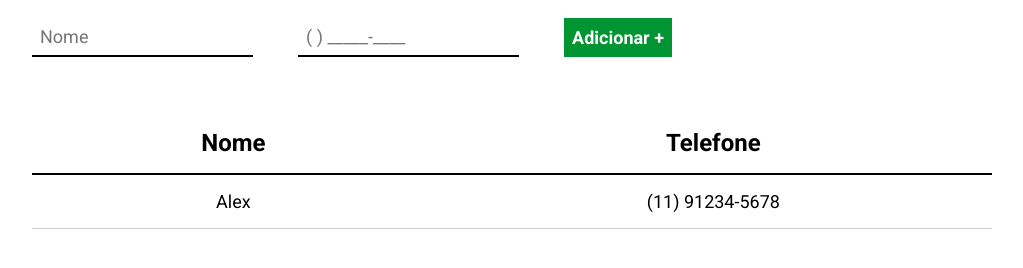
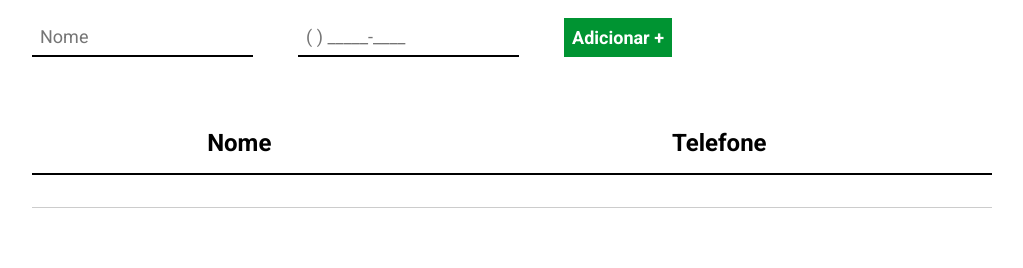
Before and after one commit to Horther/ListaTelefonica, a plain HTML site: page index.html in a window 1280 px wide. Shown: the part 70-338 px from the top of the page, without its empty margins (128-1151 px from the left). Drawn offline with Linux system fonts and the light colour scheme.

Commit message:
apagando superfluos

```diff
--- a/index.html
+++ b/index.html
@@ -30,8 +30,8 @@
             </thead>
             <tbody>
                 <tr>
-                    <td>Alex</td>
-                    <td>(11) 91234-5678</td>
+                    <td></td>
+                    <td></td>
                 </tr>
             </tbody>
         </table>
```
